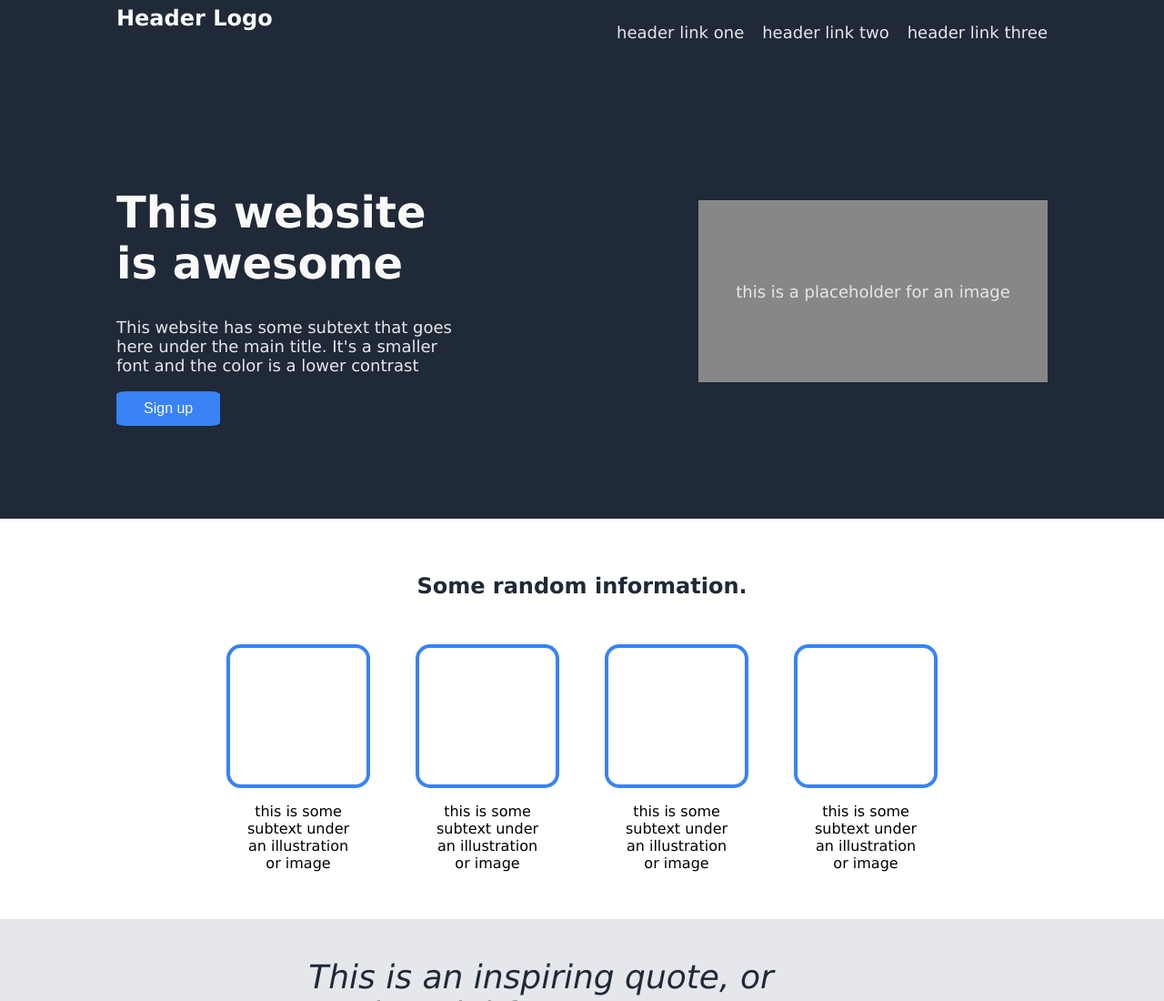
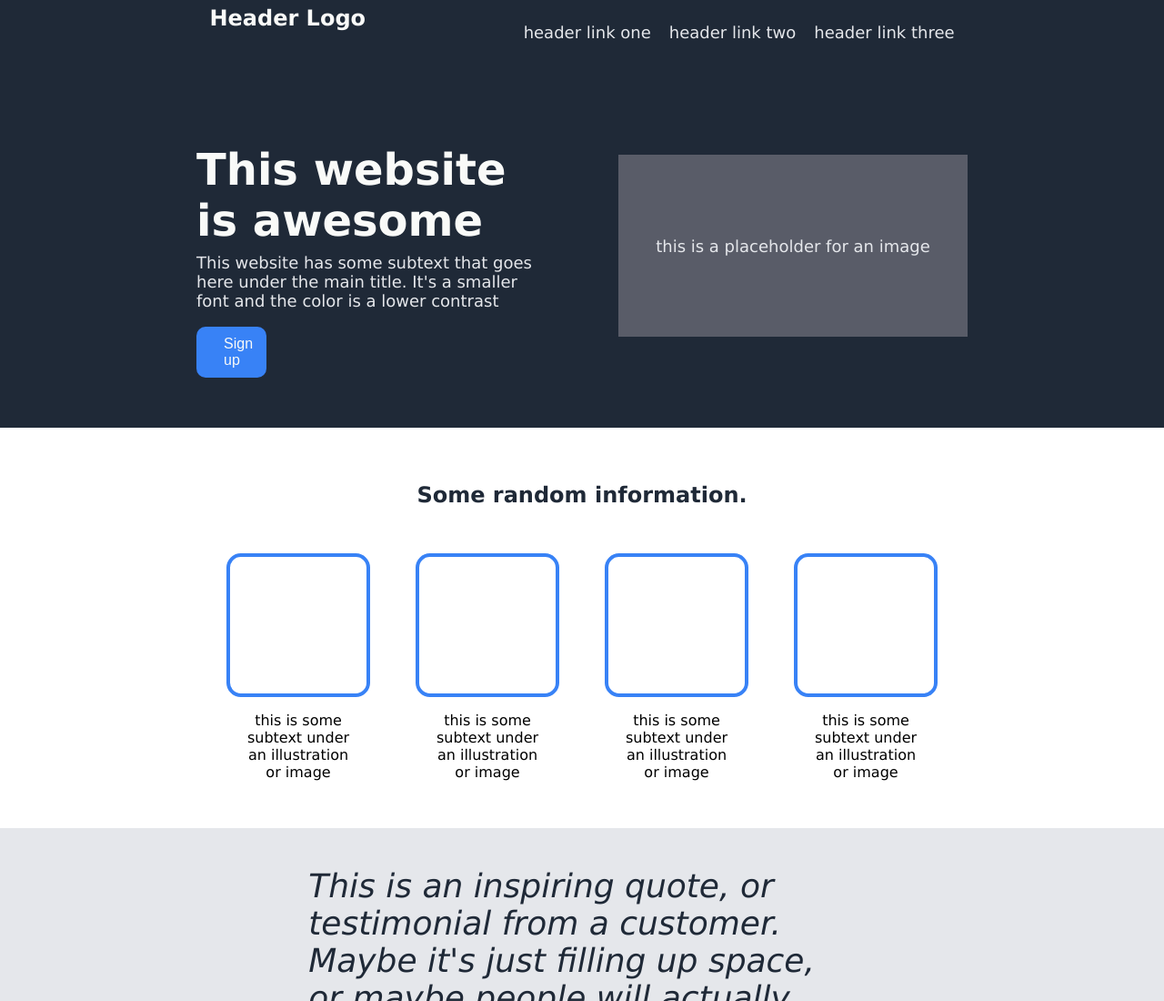
Before and after one commit to aidanwsimmons/odin-landing-page, a plain HTML site: page index.html in a window 1280 px wide. Shown: the top 1100 px of the page at 91% size. Drawn offline with Linux system fonts and the light colour scheme.

Commit message:
header section alignment

```diff
--- a/styles.css
+++ b/styles.css
@@ -14,7 +14,8 @@ body{
     height: 70px;
     align-items: center;
     justify-content: space-between;
-    padding: 0 10%;
+    padding: 0 18%;
+    position: sticky;
 }
 
 .logo{
@@ -37,30 +38,40 @@ li{
 .hero{
     display: flex;
     background-color: #1F2937;
-    justify-content: space-around;
+    justify-content: center;
     padding: 0, 10%;
     color: #E5E7EB;
     font-size: 18px;
-    height: 500px;
+    height: 400px;
     align-items: center;
+    gap: 80px;
+}
+
+.left{
+    display: flex;
+    flex-direction: column;
+    justify-content: left;
 }
 
 h1{
     font-size: 48px;
     color: #F9FAF8;
+    margin-bottom: -10px;
+    font-weight: bolder;
 }
 
 .left > button{
     background-color: #3882f6;
     padding: 10px 30px;
     color: #F9FAF8;
-    border-radius: 10%;
+    border-radius: 10px;
     border: none;
     font-size: 16px;
+    width: 20%;
 }
 
 .right{
-    background-color: rgb(135, 135, 135);
+    background-color: rgb(89, 92, 104);
     height: 200px;
     width: 30%;
     display: flex;
```
